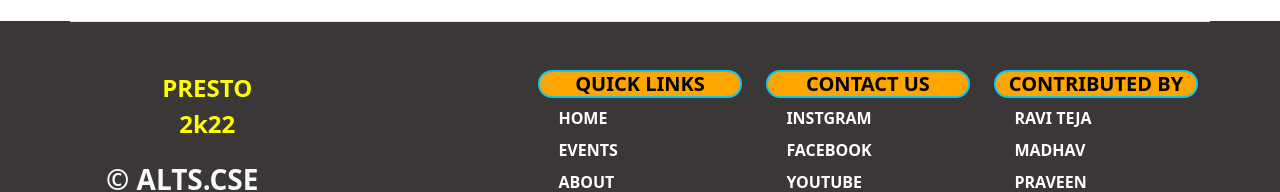
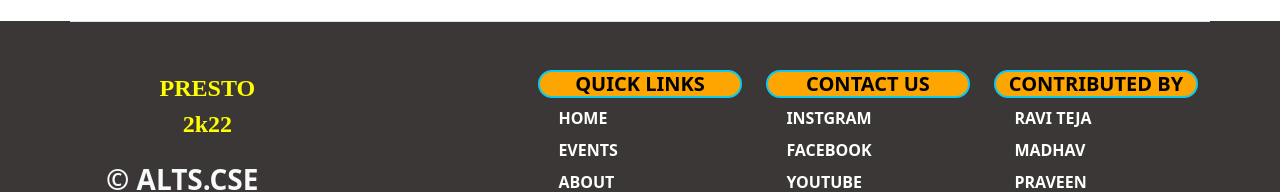
Before and after one commit to Raviteja2299/CSE_fest, a plain HTML site: page sponosors.html in a window 1280 px wide. Shown: the part 1791-1983 px from the top of the page. Drawn offline with nearby package versions, Linux system fonts and the light colour scheme; a web font is replaced by a local one.

Commit message:
Update sponosors.html

```diff
--- a/sponosors.html
+++ b/sponosors.html
@@ -232,7 +232,7 @@
         <div class="col mb-3">
           <a href="/" class="d-flex align-items-center mb-3 link-dark text-decoration-none">
             <img src="img/p.gif" class="rounded float-start" width="50" height="50">
-            <span class="fs-4 text-center fw-bold px-2" id="alts"> PRESTO 2k22</span>
+            <span class="fs-4 text-center fw-bold px-2 headline" id="alts"> PRESTO 2k22</span>
           </a>
           <p class=" fs-3 fw-bold text-light px-4"><span> © ALTS.CSE</span></p>
         </div>
```
